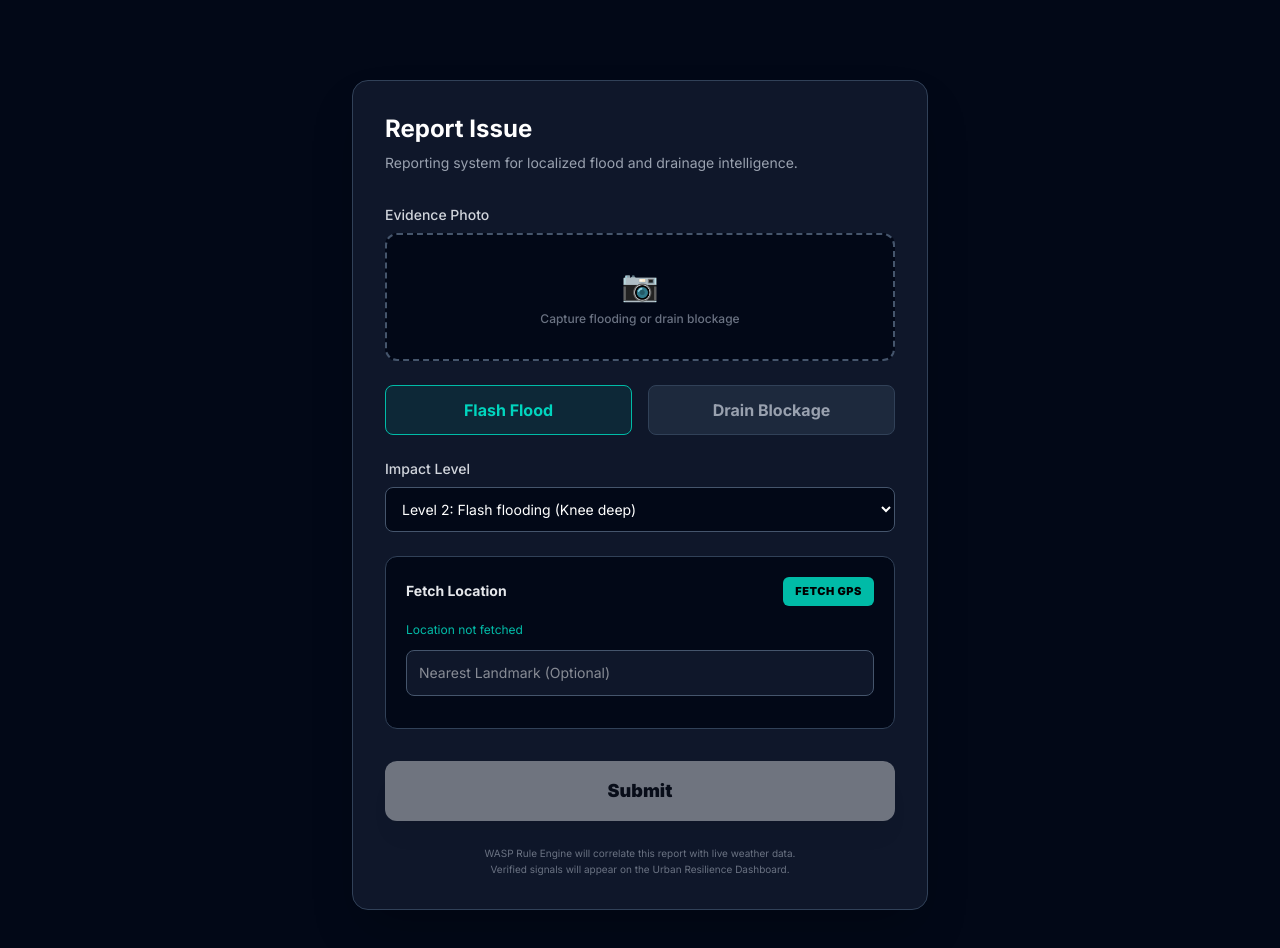
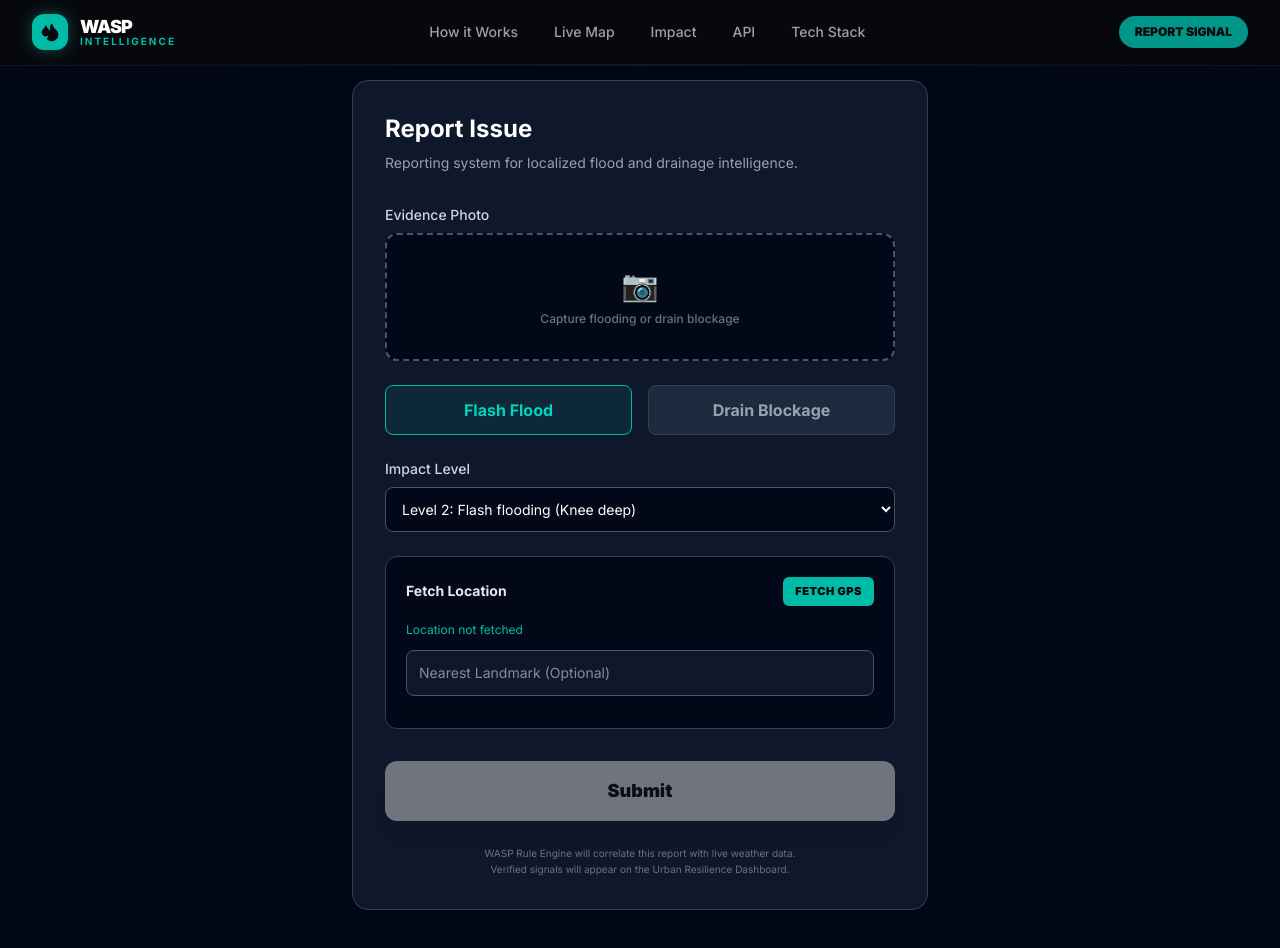
Before and after one commit to eklavyadev/wasp, a Next.js app: page /report in a window 1280 px wide. Shown: the top 948 px of the page. Built offline with nearby package versions, Linux system fonts and the light colour scheme.

Commit message:
Added Navbar on Report Page

```diff
--- a/app/report/page.tsx
+++ b/app/report/page.tsx
@@ -2,6 +2,7 @@
 
 import { useEffect, useState } from 'react';
 import imageCompression from 'browser-image-compression';
+import Navbar from '../components/Navbar';
 
 /* ---------- IMAGE COMPRESSION ---------- */
 async function compressImage(file: File) {
@@ -147,6 +148,7 @@ export default function ReportWaspIssuePage() {
 
   return (
     <div className="min-h-screen bg-[#020817] text-white px-6 py-20">
+      <Navbar />
       <div className="mx-auto max-w-xl bg-[#0f172a] p-8 rounded-2xl border border-slate-700 shadow-2xl">
         <div className="flex items-center gap-2 mb-2">
             <h1 className="text-2xl font-bold">Report Issue</h1>
```
